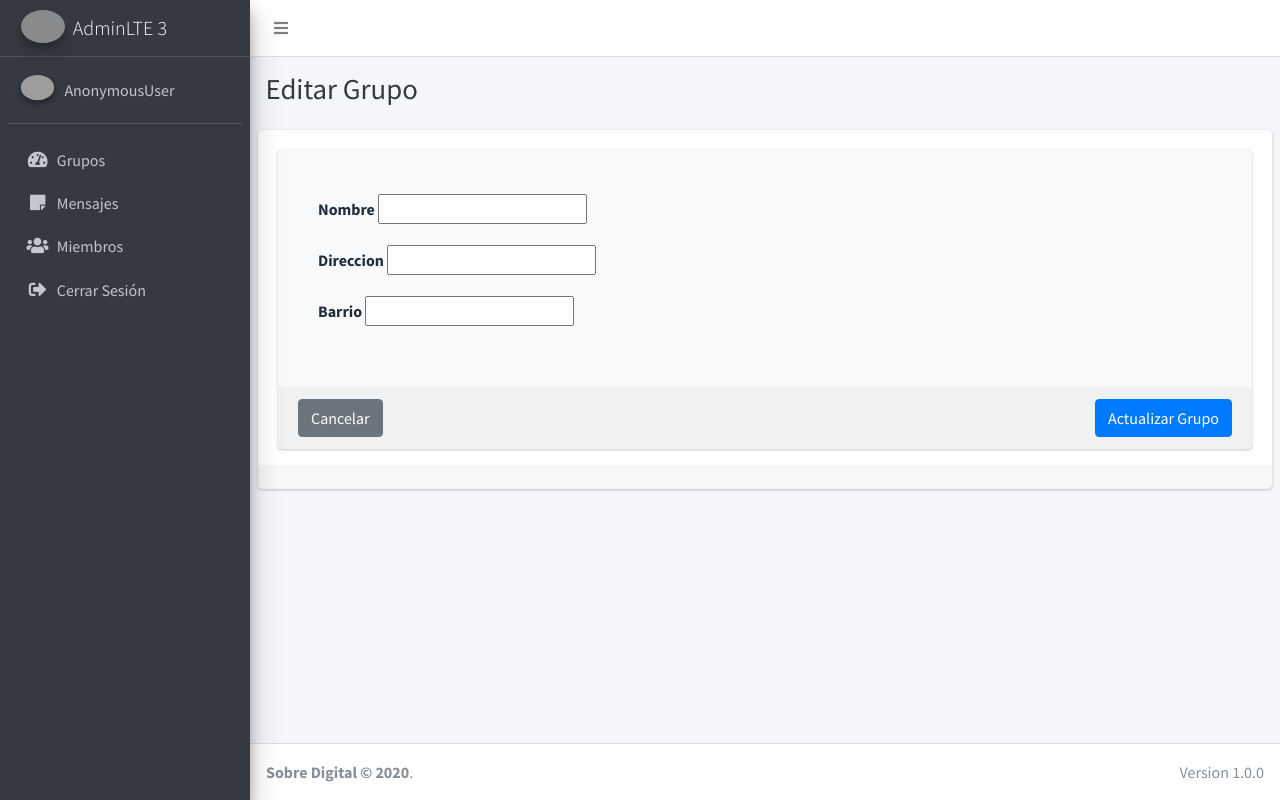
After one commit to markimfeld/friendgroupmanagement, a Django app: template friendgroups/templates/friendgroups/group-update.html in a window 1280 px wide. The commit adds this page. Run offline with Django 3.2, Linux system fonts and the light colour scheme; the template is opened without the code that fills it, so the values that code supplies are empty, except form fields; tables that the repository leaves empty hold one stand-in row (values such as "Sample post"); form fields are guessed from the names that the template uses; some libraries are stand-ins or nearby versions; grey boxes are pictures that could not be loaded.

Commit message:
edit group

```diff
--- /dev/null
+++ b/friendgroups/templates/friendgroups/group-update.html
@@ -0,0 +1,73 @@
+{% extends 'friendgroups/base.html' %}
+
+{% load static %}
+
+{% load widget_tweaks %}
+
+{% block header-plugins %}
+    {% include 'friendgroups/partials/tempusdominus.html' %}
+{% endblock header-plugins %}
+
+{% block page-header %}
+    <h1 class="m-0 text-dark d-inline">Editar Grupo</h1>
+{% endblock page-header%}
+
+
+{% block content %}
+<!-- Main content -->
+<section class="content">
+    <!-- Default box -->
+    <div class="card card-solid">
+        <div class="card-body pb-0">
+            <div class="row d-flex align-items-stretch">
+                <div class="col-12">
+                    <div class="card bg-light"> <div class="card-header text-muted border-bottom-0"> </div>
+                        <div class="card-body pt-0">
+                            <div class="row">
+                                <div class="col">
+                                    <form method="post" role="form">
+                                        {% csrf_token %}
+                                        <div class="card-body">
+                                            <div class="form-group">
+                                                <label for="{{ form.name.name }}">Nombre</label>
+                                                {{ form.name|add_class:"form-control" }}
+                                            </div>
+                                            <div class="form-group">
+                                                <label for="{{ form.address.name }}">Direccion</label>
+                                                {{ form.address|add_class:"form-control" }}
+                                            </div>
+                                            <div class="form-group">
+                                                <label for="{{ form.neighborhood.name }}">Barrio</label>
+                                                {{ form.neighborhood|add_class:"form-control" }}
+                                            </div>
+                                        </div>
+                                        <!-- /.card-body -->
+                                </div>
+                            </div>
+                        </div>
+                        <div class="card-footer">
+                            <div class="text-right">
+                                <a href="{% url 'friendgroups:groups' %}" class="btn btn-secondary float-left">Cancelar</a>
+                                <button type="submit" class="btn btn-primary float-right">Actualizar Grupo</button>
+                                </form>
+                            </div>
+                        </div>
+                    </div>
+                </div>
+            </div>
+        </div>
+        <!-- /.card-body -->
+        <div class="card-footer">
+        </div>
+        <!-- /.card-footer -->
+    </div>
+    <!-- /.card -->
+</section>
+<!-- /.content -->
+
+{% endblock content %}
+
+
+{% block bottom-plugins %}
+    {% include 'friendgroups/partials/datetimepicker-js.html' %}
+{% endblock bottom-plugins %}
--- a/friendgroups/templates/friendgroups/groups.html
+++ b/friendgroups/templates/friendgroups/groups.html
@@ -37,7 +37,7 @@
                 </div>
                 <div class="card-footer">
                     <a href="{% url 'friendgroups:meetings' group.id %}" class="btn btn-primary float-right"><i class="fas fa-eye"></i></a>
-                    <a href="" class="btn btn-secondary float-right mr-1"><i class="fas fa-edit"></i></a>
+                    <a href="{% url 'friendgroups:group-update' group.id %}" class="btn btn-secondary float-right mr-1"><i class="fas fa-edit"></i></a>
                     <a href="{% url 'friendgroups:group-delete' group.id %}" class="btn btn-danger float-right mr-1"><i class="fas fa-trash"></i></a>
                 </div>
               </div>
--- a/friendgroups/urls.py
+++ b/friendgroups/urls.py
@@ -9,6 +9,7 @@ urlpatterns = [
     path('', views.DashBoardView.as_view(), name='index'),
     path('groups/', views.GroupListView.as_view(),  name='groups'),
     path('new-group/', views.GroupCreateView.as_view(), name='group-add'),
+    path('groups/<int:pk>/update/', views.GroupUpdateView.as_view(), name='group-update'),
     path('groups/<int:pk>/delete/', views.GroupDeleteView.as_view(), name='group-delete'),
     path('groups/<int:pk>/meetings/', views.MeetingListView.as_view(),  name='meetings'),
     path('members/', views.PersonListView.as_view(), name='members'),
```
Also changed, not shown: friendgroups/views.py (+8 -0 lines).
